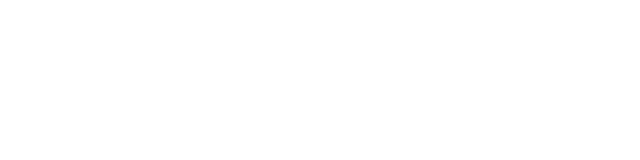
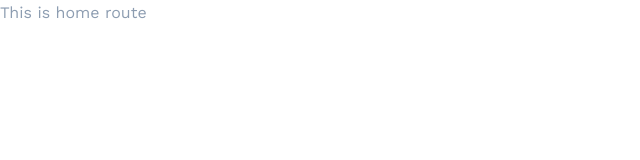
Before and after one commit to Palak-SweetCoder/pcx-material-client, a React (Create React App) app: page / in a window 1280 px wide. Shown: the top 160 px of the page, without its empty margins (0-640 px from the left). Built offline with nearby package versions, Linux system fonts and the light colour scheme.

Commit message:
setup daisyui tailwind css react router done

```diff
--- a/package.json
+++ b/package.json
@@ -6,8 +6,10 @@
     "@testing-library/jest-dom": "^5.16.5",
     "@testing-library/react": "^13.4.0",
     "@testing-library/user-event": "^13.5.0",
+    "daisyui": "^2.46.1",
     "react": "^18.2.0",
     "react-dom": "^18.2.0",
+    "react-router-dom": "^6.6.2",
     "react-scripts": "5.0.1",
     "web-vitals": "^2.1.4"
   },
@@ -34,5 +36,8 @@
       "last 1 firefox version",
       "last 1 safari version"
     ]
+  },
+  "devDependencies": {
+    "tailwindcss": "^3.2.4"
   }
 }
--- a/src/App.js
+++ b/src/App.js
@@ -1,7 +1,15 @@
+import { Route, Routes } from 'react-router-dom';
 import './App.css';
+import Home from './Pages/Home/Home';
 
 function App() {
-    return <></>;
+    return (
+        <>
+            <Routes>
+                <Route path="/" element={<Home />}></Route>
+            </Routes>
+        </>
+    );
 }
 
 export default App;
--- /dev/null
+++ b/src/Pages/Home/Home.js
@@ -0,0 +1,11 @@
+import React from 'react';
+
+const Home = () => {
+    return (
+        <div>
+            <h1>This is home route</h1>
+        </div>
+    );
+};
+
+export default Home;
--- a/src/index.css
+++ b/src/index.css
@@ -1,3 +1,7 @@
+@tailwind base;
+@tailwind components;
+@tailwind utilities;
+
 * {
     color: #8d9db1;
     font-size: 16px;
--- a/src/index.js
+++ b/src/index.js
@@ -3,12 +3,15 @@ import ReactDOM from 'react-dom/client';
 import './index.css';
 import App from './App';
 import reportWebVitals from './reportWebVitals';
+import { BrowserRouter } from 'react-router-dom';
 
 const root = ReactDOM.createRoot(document.getElementById('root'));
 root.render(
-  <React.StrictMode>
-    <App />
-  </React.StrictMode>
+    <React.StrictMode>
+        <BrowserRouter>
+            <App />
+        </BrowserRouter>
+    </React.StrictMode>
 );
 
 // If you want to start measuring performance in your app, pass a function
--- /dev/null
+++ b/tailwind.config.js
@@ -0,0 +1,20 @@
+/** @type {import('tailwindcss').Config} */
+module.exports = {
+    content: ['./src/**/*.{html,js}'],
+    daisyui: {
+        themes: [
+            {
+                pcxtheme: {
+                    primary: '#7258DB',
+                    secondary: '#f77225',
+                    accent: '#8c58db',
+                    neutral: '#58addb',
+                    'base-100': '#ffffff',
+                },
+            },
+            'dark',
+            'cupcake',
+        ],
+    },
+    plugins: [require('daisyui')],
+};
```
Also changed, not shown: 1 other file (tests, documents, lock files or other folders).
